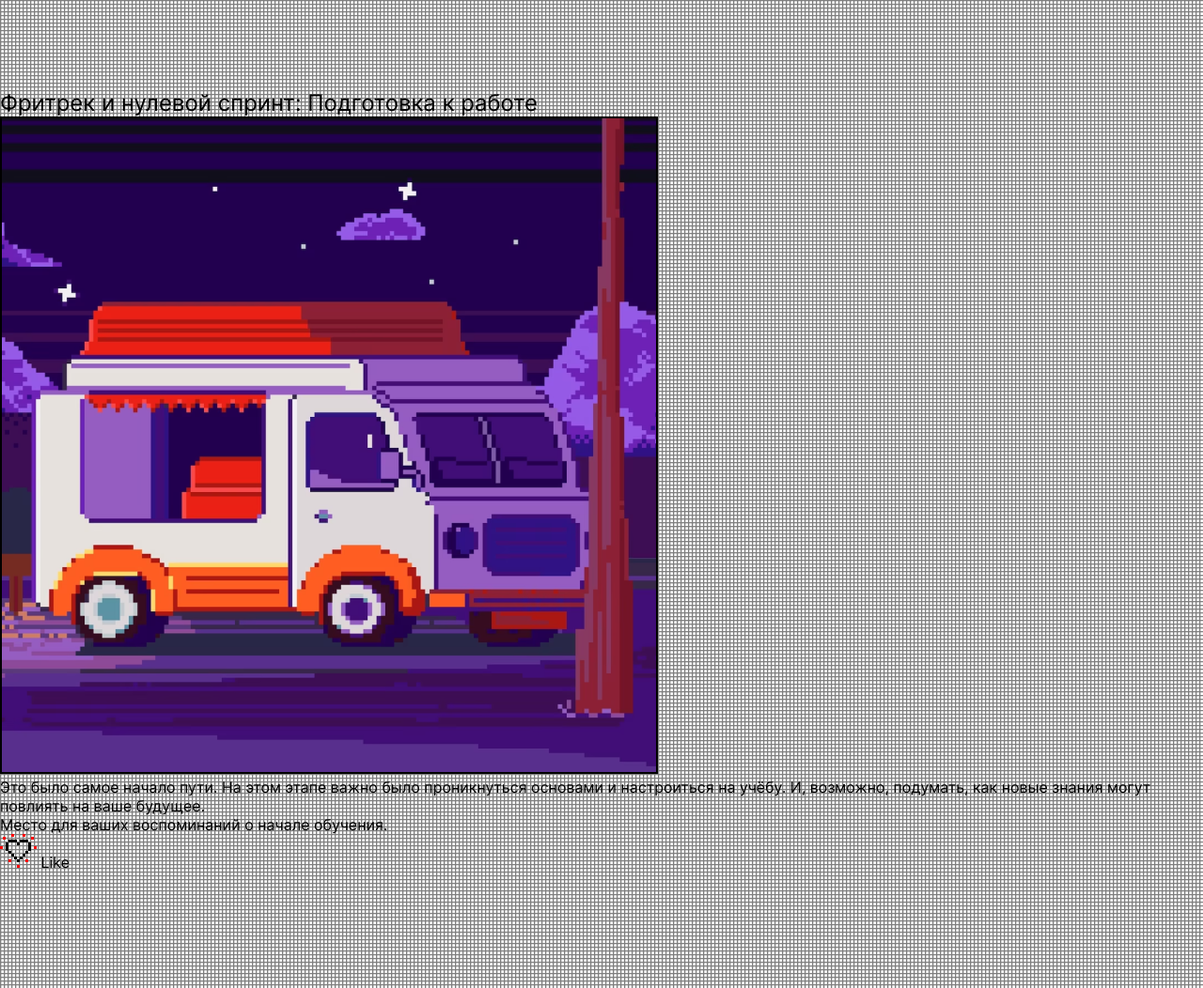
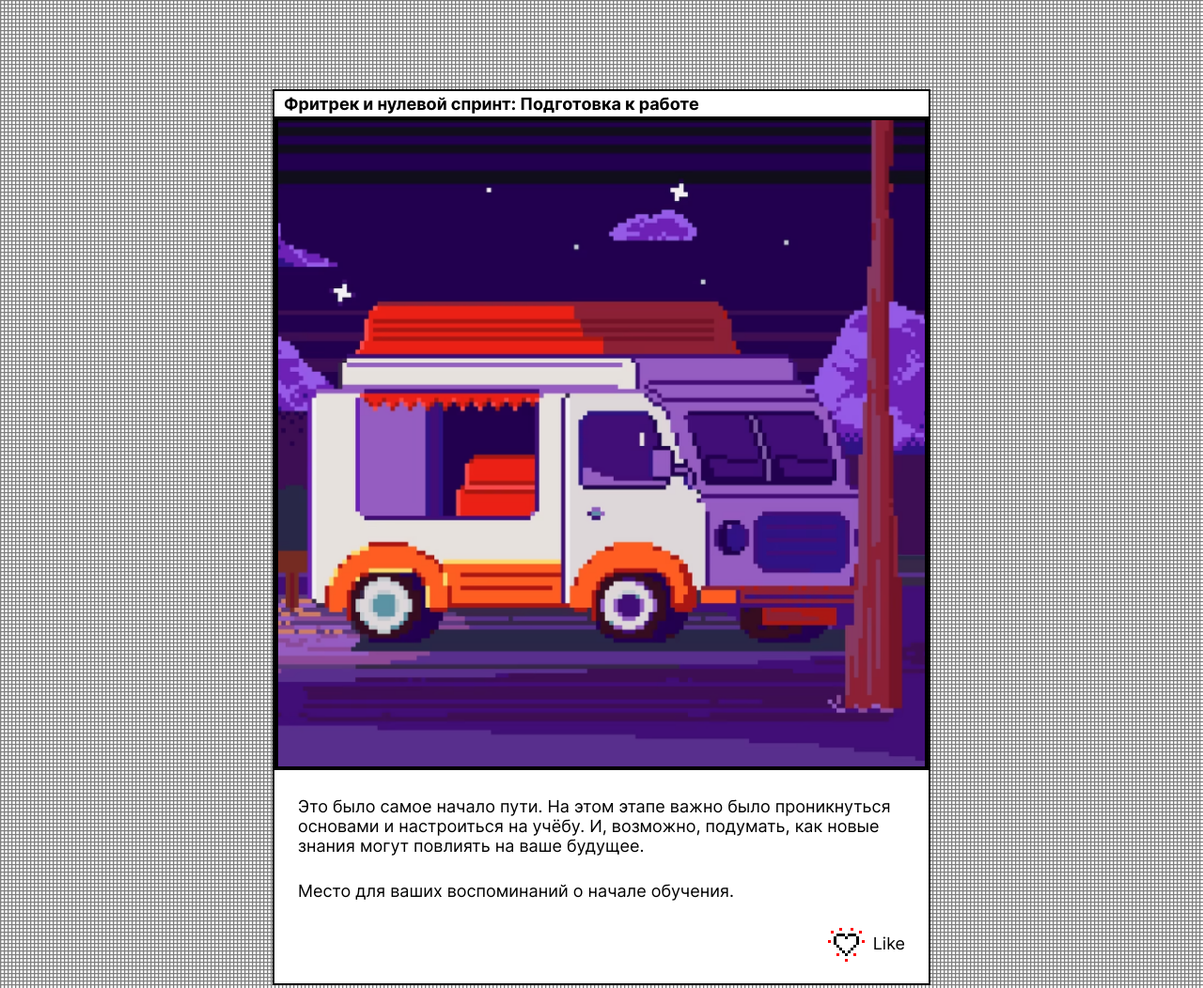
Before and after one commit to carfieldltd/zakrivayuschiy-teg, a plain HTML site: page index.html in a window 1280 px wide. Shown: the part 364-1416 px from the top of the page at 94% size. Drawn offline with Linux system fonts and the light colour scheme.

Commit message:
Added cards style

```diff
--- a/styles/style.css
+++ b/styles/style.css
@@ -129,3 +129,73 @@
 
   animation: moving 0.5s infinite ease-in-out alternate;
 }
+
+.main {
+  display: flex;
+  flex-direction: column;
+  align-items: center;
+  gap: 51px;
+  inline-size: clamp(320px, 100%, var(--max-wdth, 700px));
+  padding-block-end: 102px;
+}
+
+.card {
+  font-size: 18px;
+
+  border: 2px solid var(--accent-color);
+  background-color: var(--bg-color);
+}
+
+.card__title {
+  padding: 3px 10px;
+
+  font-size: inherit;
+  font-variation-settings: "wght" var(--bold-wght, 700);
+  line-height: normal;
+}
+
+.card__picture {
+  object-fit: cover;
+  object-position: center;
+
+  inline-size: 100%;
+  aspect-ratio: 1/1;
+
+  border: 2px solid var(--accent-color, #000);
+}
+
+.card__content {
+  padding: 25px;
+}
+
+.card__description {
+  display: flex;
+  flex-direction: column;
+  gap: 27px;
+}
+
+.paragraph {
+  font-variation-settings: "wght" var(--normal-wght, 400);
+  line-height: 116.667%;
+}
+
+.card__controls {
+  display: flex;
+  justify-content: end;
+  padding-block-start: 28px;
+  gap: 9px;
+}
+
+.card__icon-button {
+  block-size: 34px;
+  outline: 2px solid transparent;
+  transition: outline 0.3s ease;
+}
+
+.card__icon-button:focus {
+  outline: none;
+}
+
+.card__icon-button:focus-visible {
+  outline: 2px solid var(--accent-color);
+}
```
